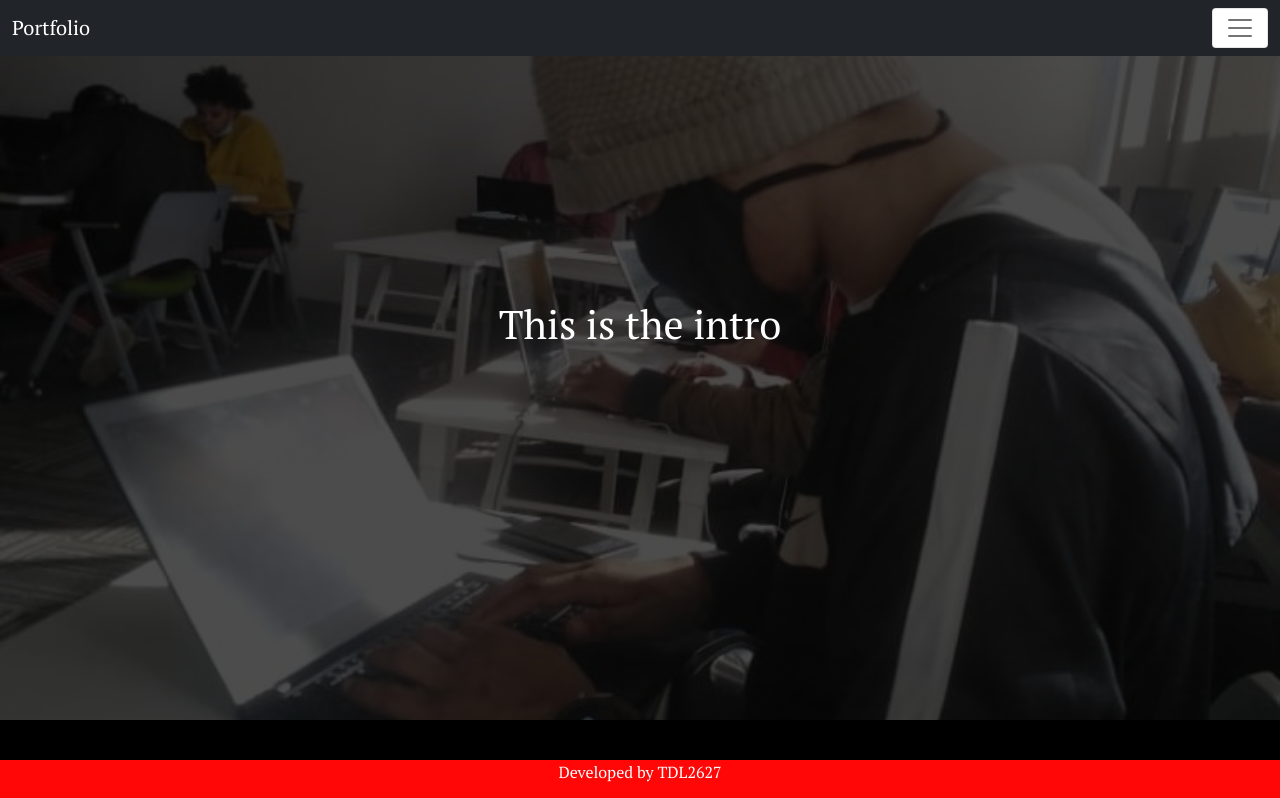
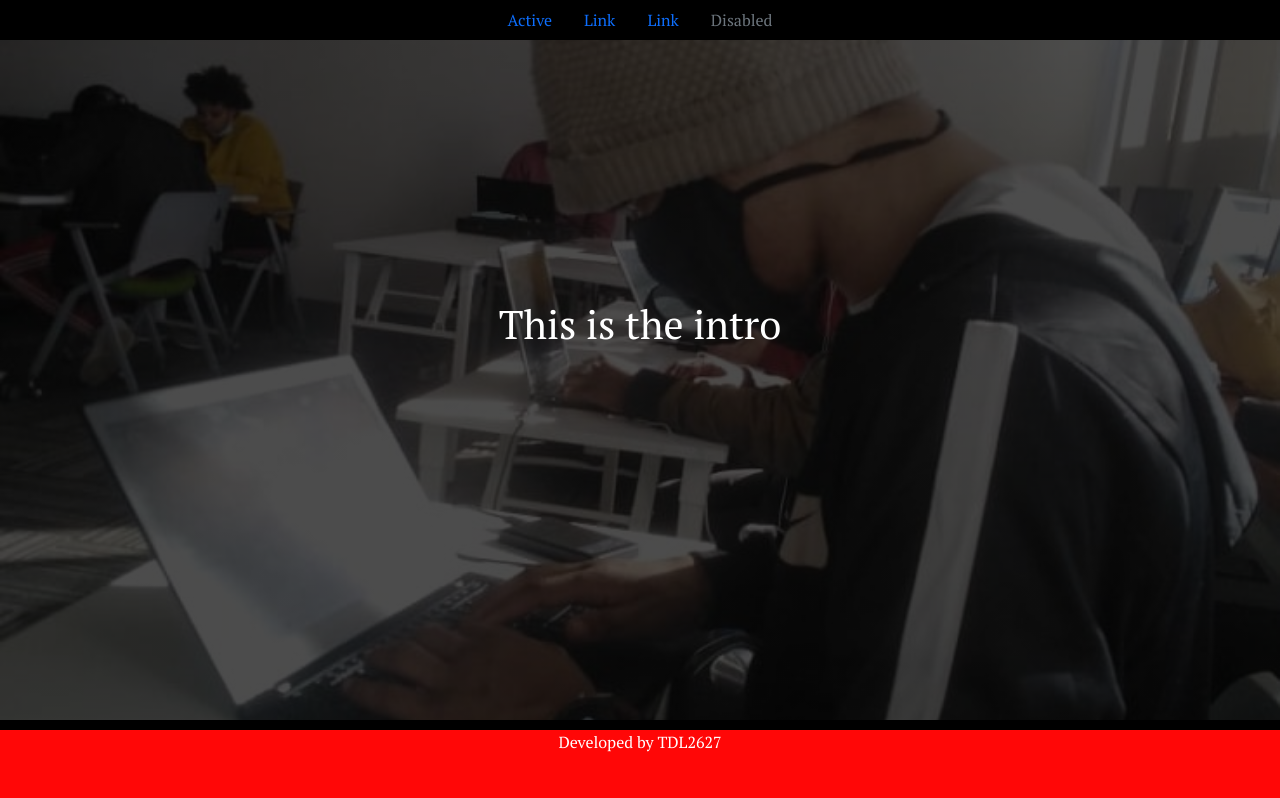
Before and after one commit to TDL2627/vue-portfolio, a Vue app: page / in a window 1280 px wide. Shown: the top 798 px of the page. Built offline with nearby package versions, Linux system fonts and the light colour scheme.

Commit message:
added minor styling

```diff
--- a/src/components/Contact.vue
+++ b/src/components/Contact.vue
@@ -23,7 +23,7 @@
           </div>
           <div class="col-lg-6" data-aos="fade-left">
             <br>
-            <h4 class="cnthead" style="color: #e9c46a;">Address</h4>
+            <h4 class="cnthead" >Address</h4>
             <br>
             <p class="contact-info1">42 Bongo Cresent</p>
             <p class="contact-info1">Silvertown</p>
--- a/src/components/Footer.vue
+++ b/src/components/Footer.vue
@@ -16,7 +16,7 @@ footer{
     position: fixed;
     width: 100%;
     bottom: 0;
-
+    height: 70px;
 }
 p{
     color: white;
--- a/src/components/Navbar.vue
+++ b/src/components/Navbar.vue
@@ -1,4 +1,24 @@
 <template>
+<div id="pcnav">
+
+  <ul class="nav justify-content-center" >
+  <li class="nav-item">
+    <a class="nav-link active" aria-current="page" href="#">Active</a>
+  </li>
+  <li class="nav-item">
+    <a class="nav-link" href="#">Link</a>
+  </li>
+  <li class="nav-item">
+    <a class="nav-link" href="#">Link</a>
+  </li>
+  <li class="nav-item">
+    <a class="nav-link disabled">Disabled</a>
+  </li>
+</ul>
+</div>
+
+
+<div id="mobnav">
 <nav class="navbar navbar-light bg-dark fixed-top">
   <div class="container-fluid">
     <a class="navbar-brand" style="color:white;" href="#">Portfolio</a>
@@ -39,6 +59,7 @@
     </div>
   </div>
 </nav>
+</div>
 </template>
 
 <script>
@@ -51,5 +72,22 @@ export default {
 h1{
     color: aqua;
 }
+#mobnav{
+  display: none;
+}
+#pcnav{
+ position: fixed;
+ width: 100%;
+ z-index: 999;
+ background-color: black;
+}
 
+@media screen and (max-width: 600px) {
+  #mobnav {
+    display: initial;
+  }
+  #pcnav{
+    display: none;
+  }
+}
 </style>
--- a/src/components/Skills.vue
+++ b/src/components/Skills.vue
@@ -176,4 +176,7 @@ h1{
   color: white;
 
 }
+*{
+  color:white;
+}
 </style>
```
